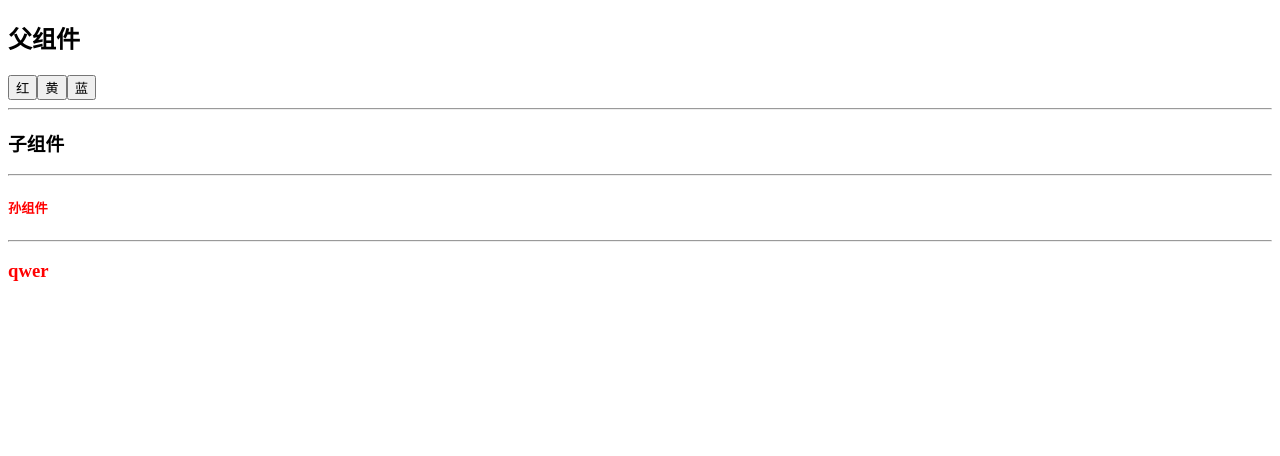
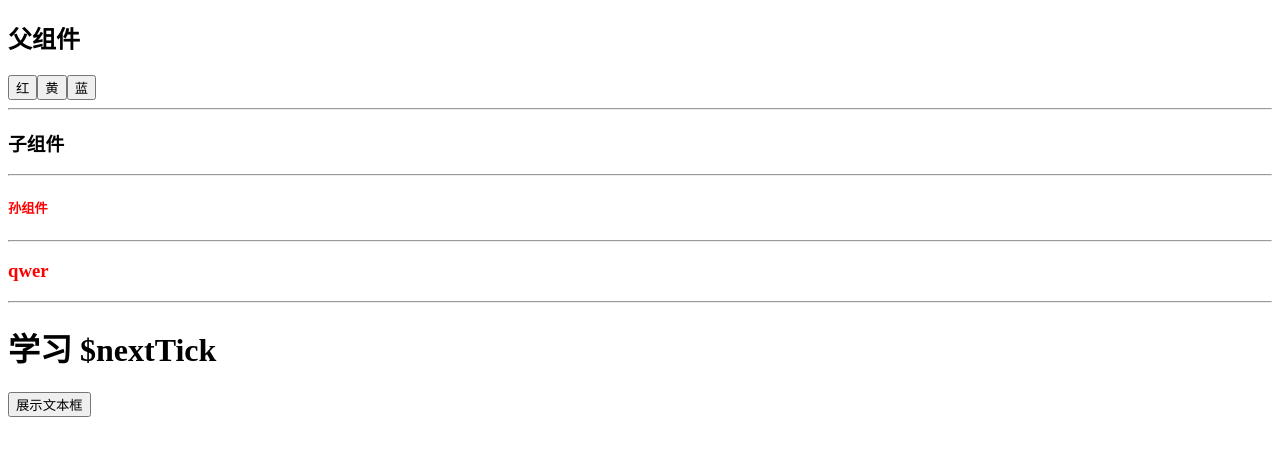
Before and after one commit to qiaoyukeji/vue3x_new, a Vue app: page / in a window 1280 px wide. Shown: the top 456 px of the page. Built offline with nearby package versions, Linux system fonts and the light colour scheme.

Commit message:
$nextTick

```diff
--- a/src/App.vue
+++ b/src/App.vue
@@ -4,7 +4,7 @@
  * @Author: qiaoyurensheng@163.com
  * @Date: 2020-06-11 00:22:45
  * @LastEditors: Please set LastEditors
- * @LastEditTime: 2020-06-13 00:01:45
+ * @LastEditTime: 2020-06-13 00:16:12
 -->
 <template>
   <div id="app">
@@ -26,6 +26,8 @@
 
     <hr />
     <RefDom></RefDom>
+    <hr />
+    <ComNextTick></ComNextTick>
   </div>
 </template>
 
@@ -42,6 +44,7 @@ import ComSon from "./components/09.son";
 import ComSonson from "./components/10.son-son";
 import { ref, provide } from "@vue/composition-api";
 import RefDom from "./components/11.refDOM";
+import ComNextTick from "./components/12.nextTick";
 export default {
   components: {
     setUp,
@@ -54,7 +57,8 @@ export default {
     LifeCycle,
     ComSon,
     ComSonson,
-    RefDom
+    RefDom,
+    ComNextTick
   },
   name: "App",
   setup() {
--- /dev/null
+++ b/src/components/12.nextTick.vue
@@ -0,0 +1,40 @@
+<!--
+ * @Descripttion:
+ * @version:
+ * @Author: qiaoyurensheng@163.com
+ * @Date: 2020-06-13 00:14:25
+ * @LastEditors: Please set LastEditors
+ * @LastEditTime: 2020-06-13 00:27:47
+-->
+<template>
+  <div>
+    <h1>学习 $nextTick</h1>
+    <button v-if="isShowInput===false" @click="showInput">展示文本框</button>
+    <input type name id v-else ref="ipt" />
+  </div>
+</template>
+
+<script>
+export default {
+  data() {
+    return {
+      isShowInput: false
+    };
+  },
+  methods: {
+    showInput() {
+      this.isShowInput = true;
+      //   setTimeout(() => {
+      //     this.$refs.ipt.focus();
+      //   }, 0);
+      // 当组件根据最新的data数据重新渲染之后，在执行回调函数中的操作
+      this.$nextTick(() => {
+        this.$refs.ipt.focus();
+      });
+    }
+  }
+};
+</script>
+
+<style>
+</style>
```
